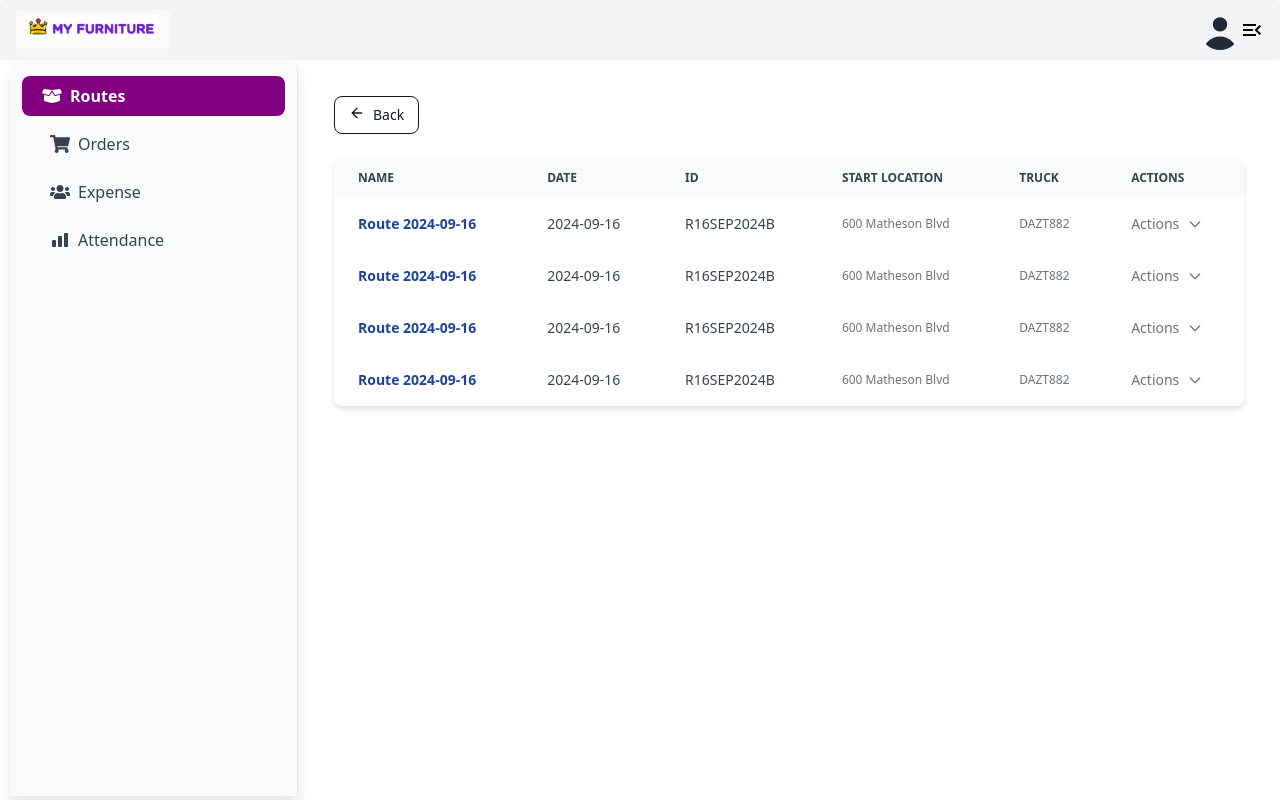
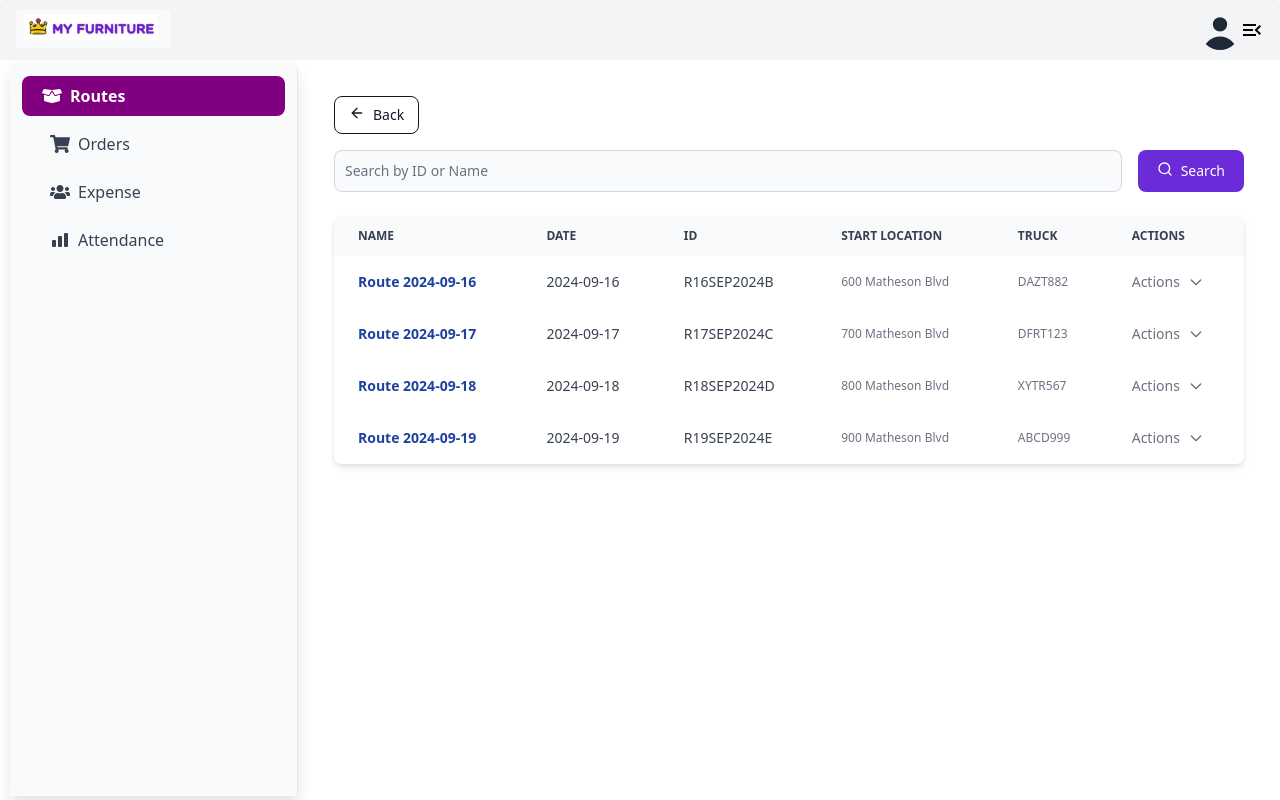
Before and after one commit to dhruv0ps/my-furniture, a React (Vite) app in the folder my-project/: page /routetable in a window 1280 px wide. Built offline with nearby package versions, Linux system fonts and the light colour scheme.

Commit message:
lates commit

```diff
--- a/my-project/src/features/Route/Gasstop.tsx
+++ b/my-project/src/features/Route/Gasstop.tsx
@@ -1,5 +1,5 @@
 import { useState } from "react";
-import { HiPlus } from "react-icons/hi";
+import { HiPlus,HiArrowLeft } from "react-icons/hi";
 import { Button, Modal, Label, TextInput } from "flowbite-react";
 import { useNavigate } from "react-router-dom";
 
@@ -11,10 +11,16 @@ const CustomStopsHeader: React.FC = () => {
     <>
       <div className="flex flex-col md:flex-row items-center justify-between py-4 gap-4">
         {/* Back Button */}
-        <Button color="light" onClick={() => navigate(-1)} className="w-full md:w-auto">
+        <div className="mb-6">
+        <Button
+          color="light"
+          className="flex items-center gap-2"
+          onClick={() => navigate(-1)}
+        >
+          <HiArrowLeft className="h-5 w-5" />
           Back
         </Button>
-
+      </div>
         {/* Title */}
         <h2 className="text-lg font-semibold text-center md:text-left">Custom Added Stops</h2>
 
--- a/my-project/src/features/Route/RouteDetails.tsx
+++ b/my-project/src/features/Route/RouteDetails.tsx
@@ -27,7 +27,7 @@ interface RouteDetailsProps {
 }
 
 export default function RouteDetails() {
-  const [expandedStop, setExpandedStop] = useState<string | null>(null); // Tracks expanded stop
+  const [expandedStop, setExpandedStop] = useState<string | null>(null);
 const navigate = useNavigate();
 
   const routeDetails: RouteDetailsProps = {
@@ -136,7 +136,7 @@ const navigate = useNavigate();
     </Button>
 
     {/* Route Details Header */}
-    <div className="bg-gray-400 text-white py-4 px-6">
+    <div className="bg-gray-400 border rounded-lg text-white py-4 px-6">
       <div className="flex justify-between text-sm">
         <p>Date: {routeDetails.date}</p>
         <p>ID: {routeDetails.id}</p>
@@ -147,12 +147,12 @@ const navigate = useNavigate();
       </div>
     </div>
 
-    {/* Main Content Area */}
-    <div className="container overflow-y-auto mx-auto py-6 px-4 flex-grow space-y-4 mt-2 mb-16"> {/* Added mb-16 for footer spacing */}
+
+    <div className="container overflow-y-auto mx-auto py-6 px-4 flex-grow space-y-4 mt-2 mb-16">
       {routeDetails.stops.map((stop) => (
         <Card key={stop.orderNumber} className="border rounded-lg">
           <div className="relative">
-            {/* Expand Arrow Positioned at Top-Right */}
+
             <button
               className="absolute top-0 right-0"
               onClick={() => toggleExpandStop(stop.orderNumber)}
--- a/my-project/src/features/Route/RouteTable.tsx
+++ b/my-project/src/features/Route/RouteTable.tsx
@@ -1,7 +1,7 @@
-import { Card } from "flowbite-react";
-import { Dropdown, Button, Table } from "flowbite-react";
-import { ArrowLeft } from "lucide-react";
+import { Card, Dropdown, Button, Table, TextInput } from "flowbite-react";
+import { ArrowLeft, Search } from "lucide-react";
 import { useNavigate } from "react-router-dom";
+import { useState } from "react";
 
 interface Route {
   id: string;
@@ -13,6 +13,8 @@ interface Route {
 
 export default function RouteCards() {
   const navigate = useNavigate();
+  const [searchQuery, setSearchQuery] = useState("");
+  const [filteredRoutes, setFilteredRoutes] = useState<Route[]>([]);
 
   const routes: Route[] = [
     {
@@ -23,40 +25,58 @@ export default function RouteCards() {
       truck: "DAZT882",
     },
     {
-      id: "R16SEP2024B",
-      name: "Route 2024-09-16",
-      date: "2024-09-16",
-      start: "600 Matheson Blvd",
-      truck: "DAZT882",
+      id: "R17SEP2024C",
+      name: "Route 2024-09-17",
+      date: "2024-09-17",
+      start: "700 Matheson Blvd",
+      truck: "DFRT123",
     },
     {
-      id: "R16SEP2024B",
-      name: "Route 2024-09-16",
-      date: "2024-09-16",
-      start: "600 Matheson Blvd",
-      truck: "DAZT882",
+      id: "R18SEP2024D",
+      name: "Route 2024-09-18",
+      date: "2024-09-18",
+      start: "800 Matheson Blvd",
+      truck: "XYTR567",
     },
     {
-      id: "R16SEP2024B",
-      name: "Route 2024-09-16",
-      date: "2024-09-16",
-      start: "600 Matheson Blvd",
-      truck: "DAZT882",
+      id: "R19SEP2024E",
+      name: "Route 2024-09-19",
+      date: "2024-09-19",
+      start: "900 Matheson Blvd",
+      truck: "ABCD999",
     },
   ];
+
+  // Initialize filtered routes
+  if (!filteredRoutes.length) setFilteredRoutes(routes);
+
+  const handleSearchChange = (e: React.ChangeEvent<HTMLInputElement>) => {
+    setSearchQuery(e.target.value.toLowerCase());
+  };
+
+  const handleSearch = () => {
+    const filtered = routes.filter(
+      (route) =>
+        route.id.toLowerCase().includes(searchQuery) ||
+        route.name.toLowerCase().includes(searchQuery)
+    );
+    setFilteredRoutes(filtered);
+  };
+
   const handleCardClick = (id: string) => {
     navigate(`/routedetails/${id}`);
   };
+
   // Mobile view with cards
   const MobileView = () => (
     <div className="space-y-2">
-      {routes.map((route, index) => (
+      {filteredRoutes.map((route, index) => (
         <Card
           key={index}
           className="border-2 cursor-pointer hover:shadow-md transition-shadow"
           onClick={() => handleCardClick(route.id)}
         >
-          <div className=" space-y-1">
+          <div className="space-y-1">
             <p className="text-lg font-semibold text-purple-700">
               Name: <span className="text-black">{route.name}</span>
             </p>
@@ -73,7 +93,6 @@ export default function RouteCards() {
               Truck: <span>{route.truck}</span>
             </p>
           </div>
-
         </Card>
       ))}
     </div>
@@ -91,7 +110,7 @@ export default function RouteCards() {
         <Table.HeadCell>Actions</Table.HeadCell>
       </Table.Head>
       <Table.Body>
-        {routes.map((route, index) => (
+        {filteredRoutes.map((route, index) => (
           <Table.Row key={index}>
             <Table.Cell className="text-blue-800 font-bold">{route.name}</Table.Cell>
             <Table.Cell className="text-gray-700">{route.date}</Table.Cell>
@@ -113,12 +132,26 @@ export default function RouteCards() {
 
   return (
     <div className="container mx-auto p-4">
-      <div className="mb-6">
+      {/* Back Button and Search Field */}
       <Button outline={true} size="sm" color="gray" onClick={() => navigate(-1)}>
-          <ArrowLeft className="mr-2 h-4 w-4" />
+          <ArrowLeft className="mr-2  h-4 w-4" />
           Back
         </Button>
+      <div className="mb-6 flex mt-4 flex-col md:flex-row gap-4 md:items-center justify-between">
+
+        <TextInput
+          placeholder="Search by ID or Name"
+          value={searchQuery}
+          onChange={handleSearchChange}
+          className="w-full md:w-1/3"
+        />
+        <Button color="purple" onClick={handleSearch} className="w-full md:w-auto">
+          <Search className="mr-2 h-4 w-4" />
+          Search
+        </Button>
       </div>
+
+      {/* Mobile and Desktop Views */}
       <div className="block md:hidden">
         <MobileView />
       </div>
```
Also changed, not shown: my-project/src/features/Orders/OrderDetails.tsx (+114 -33 lines). Lines whose indentation alone changed are shown as unchanged.
